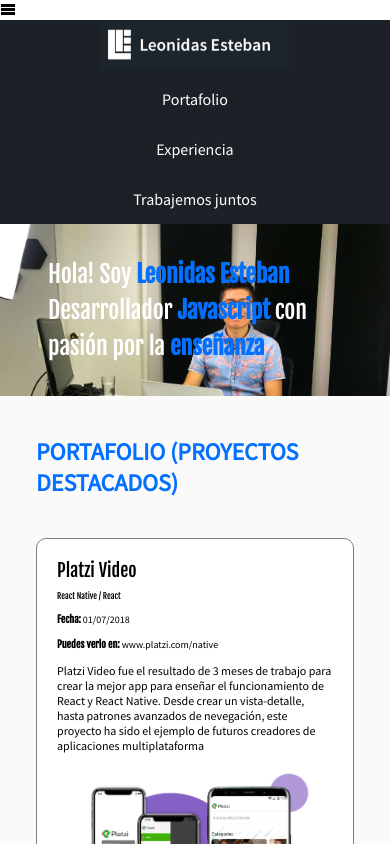
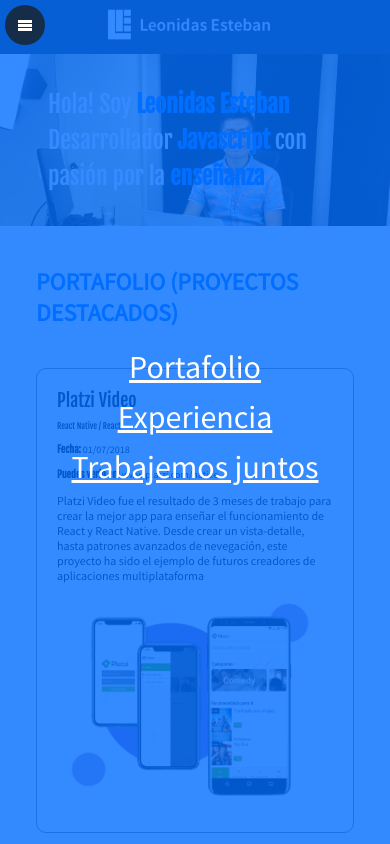
Before and after one commit to JoeMancera/responsiveDesign, a plain HTML site: page index.html in a window 390 px wide. Shown: the top 844 px of the page. Drawn offline with Linux system fonts and the light colour scheme; files whose address does not match are found by name.

Commit message:
menu style and transition

```diff
--- a/css/estilos.css
+++ b/css/estilos.css
@@ -370,6 +370,20 @@ figure {
   height: inherit;
   flex-wrap: inherit;
 }
+.burger-menu{
+  width: 40px;
+  height: 40px;
+  border-radius: 50%;
+  background-color: rgba(27, 33, 39, .8);
+  display: none;
+  line-height: 40px;
+  text-align: center;
+  position: fixed;
+  z-index: 4;
+  left: 5px;
+  top: 5px;
+  color: white;
+}
 /* descktop first */
 @media screen and (max-width:1024px){
   .container{
@@ -398,6 +412,9 @@ figure {
 }
 
 @media screen and (max-width:767px){
+  .burger-menu{
+    display: block;
+  }
   .hero{
     height: auto;
     position: relative;
@@ -430,12 +447,33 @@ figure {
 
   .header a{
     justify-content: center;
+    height: 40px;
+    font-size: 2em;
+    text-decoration: underline;
+    margin-bottom: .5em;
   }
 
   .header .logo{
     text-align: center;
   }
 
+  .menu{
+    position: fixed;
+    background: rgba(2, 111, 255, .8);
+    z-index: 3;
+    top: 0;
+    left: -100vw;
+    width: 100vw;
+    /* height: 100vh; */
+    bottom: 0;
+    display: flex;
+    align-items: center;
+    justify-content: center;
+    transition: .3s;
+  }
+  .menu.is-active{
+    left: 0;
+  }
   .project{
     display: block;
   }
--- a/index.html
+++ b/index.html
@@ -10,13 +10,13 @@
     <meta name="viewport" content="width=device-width, initial-scale=1">
   </head>
   <body>
-    <i class="icon-menu"></i>
+    <i class="icon-menu burger-menu"></i>
     <header class="header">
       <div class="container">
         <figure class="logo">
           <img src="images/logo.png" height="50" alt="Logo de http://leonidasesteban.com" />
         </figure>
-        <nav class="menu">
+        <nav class="menu is-active">
           <ol>
             <li>
               <a class="link" href="#portafolio">Portafolio</a>
```
